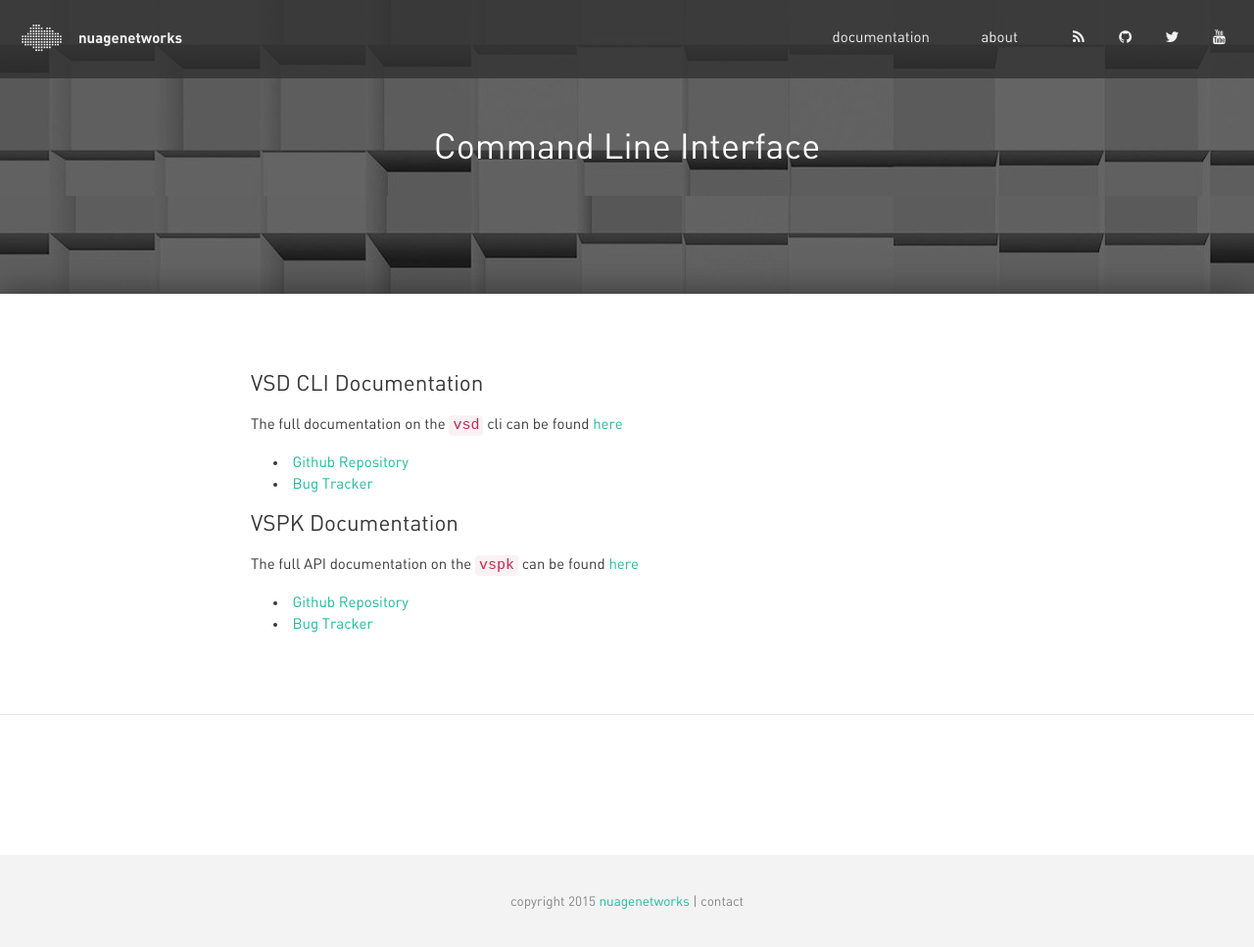
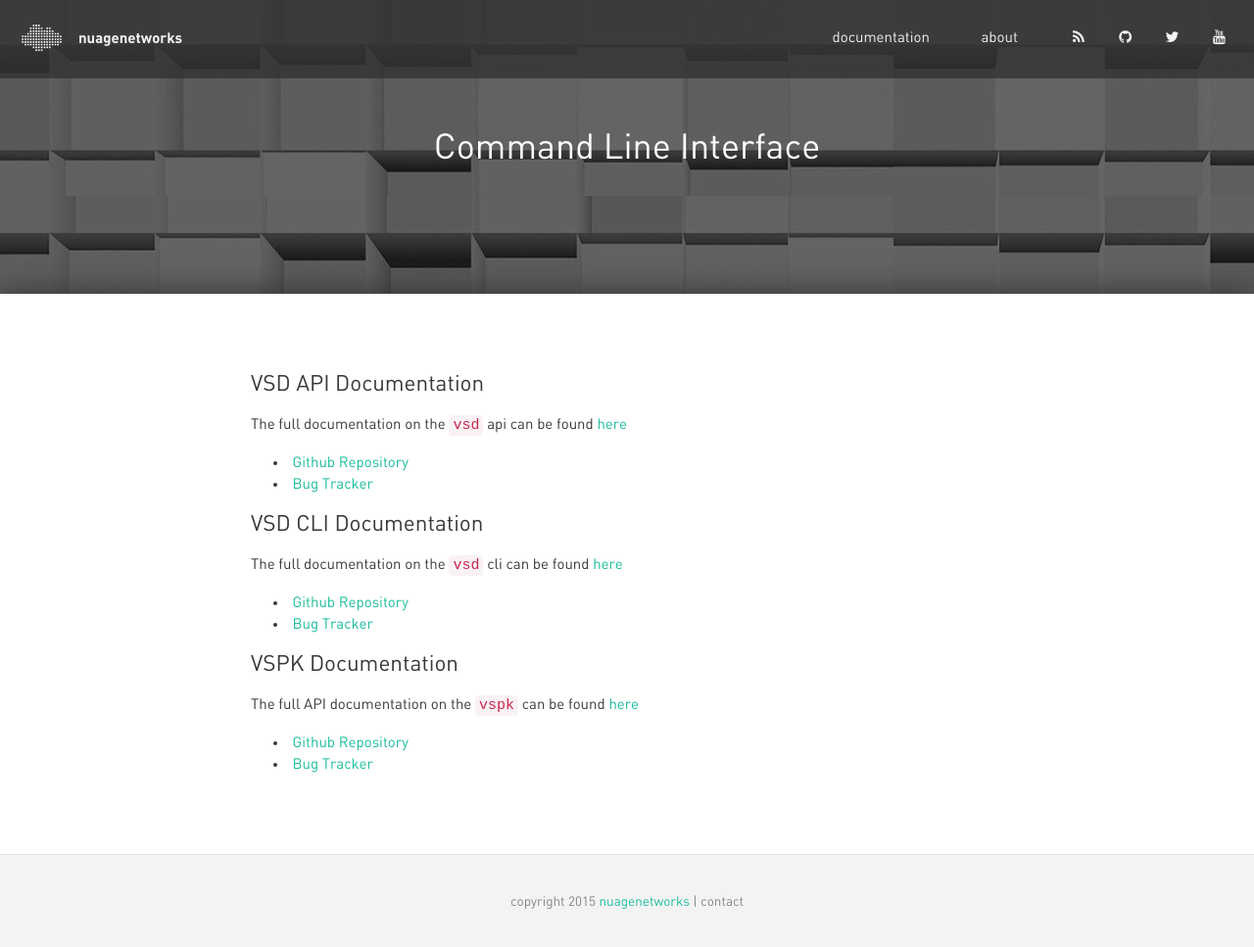
Before and after one commit to nuagenetworks/nuagenetworks.github.io, a Jekyll site: the page built from documentation/index.md, in a window 1280 px wide and 973 px high. Shown: the top 967 px of the window at 98% size. Built offline with Jekyll 4.4.1, drawn with Linux system fonts in a browser that asks for light colours; nearby versions of some CDN libraries; some web fonts are replaced.

Commit message:
add vsd api documentation

```diff
--- a/documentation/index.md
+++ b/documentation/index.md
@@ -3,6 +3,13 @@
 title: Command Line Interface
 callout_image: header-post.jpg
 ---
+
+## VSD API Documentation
+
+The full documentation on the `vsd` api can be found [here]({{site.baseurl}}/vsd-api-documentation)
+
+ - [Github Repository](https://github.com/nuagenetworks/vsd-api-documentation)
+ - [Bug Tracker](https://github.com/nuagenetworks/vsd-api-documentation/issues)
 
 ## VSD CLI Documentation
 
```
Also changed, not shown: .gitmodules.
